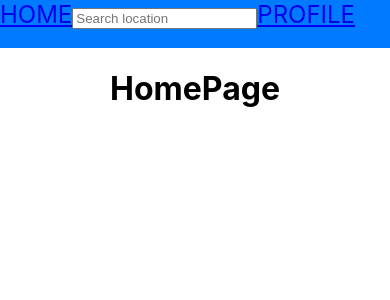
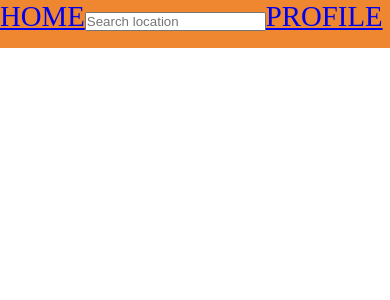
Before and after one commit to JoxSalera/project3-frontend, a React (Create React App) app: page / in a window 390 px wide. Shown: the top 300 px of the page. Built offline with nearby package versions, Linux system fonts and the light colour scheme.

Commit message:
profile page in progress / JS and CSS

```diff
--- a/src/App.css
+++ b/src/App.css
@@ -1,29 +1,9 @@
+* {
+  margin: 0;
+  padding: 0%;
+  box-sizing: border-box;
+}
+
 .App {
   text-align: center;
 }
-
-.App-logo {
-  height: 40vmin;
-  pointer-events: none;
-}
-
-@media (prefers-reduced-motion: no-preference) {
-  .App-logo {
-    animation: App-logo-spin infinite 20s linear;
-  }
-}
-
-.App-header {
-  background-color: #282c34;
-  min-height: 100vh;
-  display: flex;
-  flex-direction: column;
-  align-items: center;
-  justify-content: center;
-  font-size: calc(10px + 2vmin);
-  color: white;
-}
-
-.App-link {
-  color: #61dafb;
-}
--- a/src/components/Navbar.css
+++ b/src/components/Navbar.css
@@ -1,16 +1,32 @@
 .navbar {
   display: flex;
   flex-direction: row;
-  /* position: fixed; */
+  position: fixed;
   top: 0;
   height: 3rem;
-  background-color: #007bff;
-  color: white;
+  background-color: #e09327;
   width: 100%;
-  font-size: 1.5rem;
+  font-size: 1rem;
+}
+
+@media (max-width: 414px) {
+  .navbar {
+    display: flex;
+    flex-direction: row;
+    position: fixed;
+    top: 0;
+    height: 3rem;
+    background-color: #ef8630;
+    width: 100%;
+    font-size: 1.8rem;
+  }
 }
 
 .navbar-link {
   color: white;
   text-decoration: none;
 }
+
+.PreviewPic {
+  width: 100px;
+}
--- a/src/index.css
+++ /dev/null
@@ -1,13 +0,0 @@
-body {
-  margin: 0;
-  font-family: -apple-system, BlinkMacSystemFont, 'Segoe UI', 'Roboto', 'Oxygen',
-    'Ubuntu', 'Cantarell', 'Fira Sans', 'Droid Sans', 'Helvetica Neue',
-    sans-serif;
-  -webkit-font-smoothing: antialiased;
-  -moz-osx-font-smoothing: grayscale;
-}
-
-code {
-  font-family: source-code-pro, Menlo, Monaco, Consolas, 'Courier New',
-    monospace;
-}
--- a/src/index.js
+++ b/src/index.js
@@ -1,6 +1,5 @@
 import React from "react";
 import ReactDOM from "react-dom/client";
-import "./index.css";
 import App from "./App";
 import reportWebVitals from "./reportWebVitals";
 import { BrowserRouter as Router } from "react-router-dom";
--- a/src/pages/Profile.js
+++ b/src/pages/Profile.js
@@ -20,29 +20,27 @@ const Profile = () => {
     fetchUsers();
   }, []);
   if (!user) {
-    return <div>Loading</div>;
+    return <div>Loading...</div>;
   }
   return (
     <div>
-      <p> {user.username}</p>
-      <p>{itineraries[0].city}</p>
-      <p>{itineraries[0].name}</p>
-      <p>{JSON.stringify(itineraries[0].tags)}</p>
+      <p> Itineraries created by {user.username}</p>
 
       {itineraries.map((itinerary) => {
         return (
           <div className="ItineraryCard" key={itinerary._id}>
             <Link to={`/itineraries/${itinerary._id}`}>
-              <h3>{itinerary.name}</h3>
+              <img className="PreviewPic" src="/images/paris.jpg" alt="logo" />
             </Link>
-          </div>
-        );
-      })}
-
-      {itineraries[0].tags.map((itinerary) => {
-        return (
-          <div className="ItineraryCard" key={itinerary._id}>
-            <p>{itinerary.name}</p>
+            <h3>"{itinerary.name}"</h3>
+            <h3>{itinerary.city}</h3>
+            {itinerary.tags.map((tag) => {
+              return (
+                <div className="Tags" key={tag.name}>
+                  <p>#{tag.name}</p>
+                </div>
+              );
+            })}
           </div>
         );
       })}
```
Also changed, not shown: public/images/paris.jpg (added).
